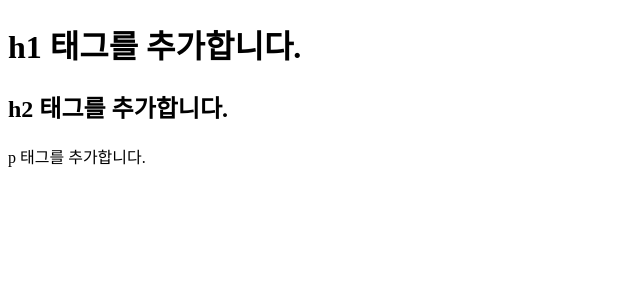
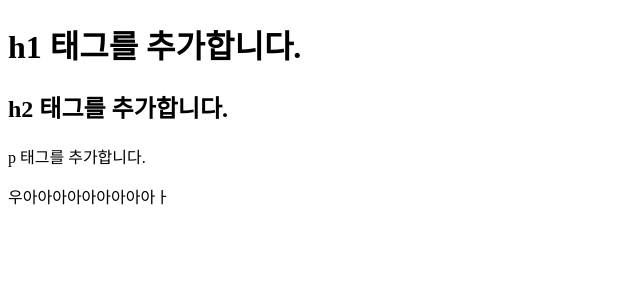
Before and after one commit to leecho87/cicd-test, a React (Create React App) app: page / in a window 1280 px wide. Shown: the top 300 px of the page, without its empty margins (0-640 px from the left). Built offline with nearby package versions, Linux system fonts and the light colour scheme.

Commit message:
우아아아

```diff
--- a/src/App.js
+++ b/src/App.js
@@ -6,6 +6,7 @@ function App() {
       <h1>h1 태그를 추가합니다.</h1>
       <h2>h2 태그를 추가합니다.</h2>
       <p>p 태그를 추가합니다.</p>
+      <p>우아아아아아아아아아ㅏ</p>
     </>
   )
 }
```
